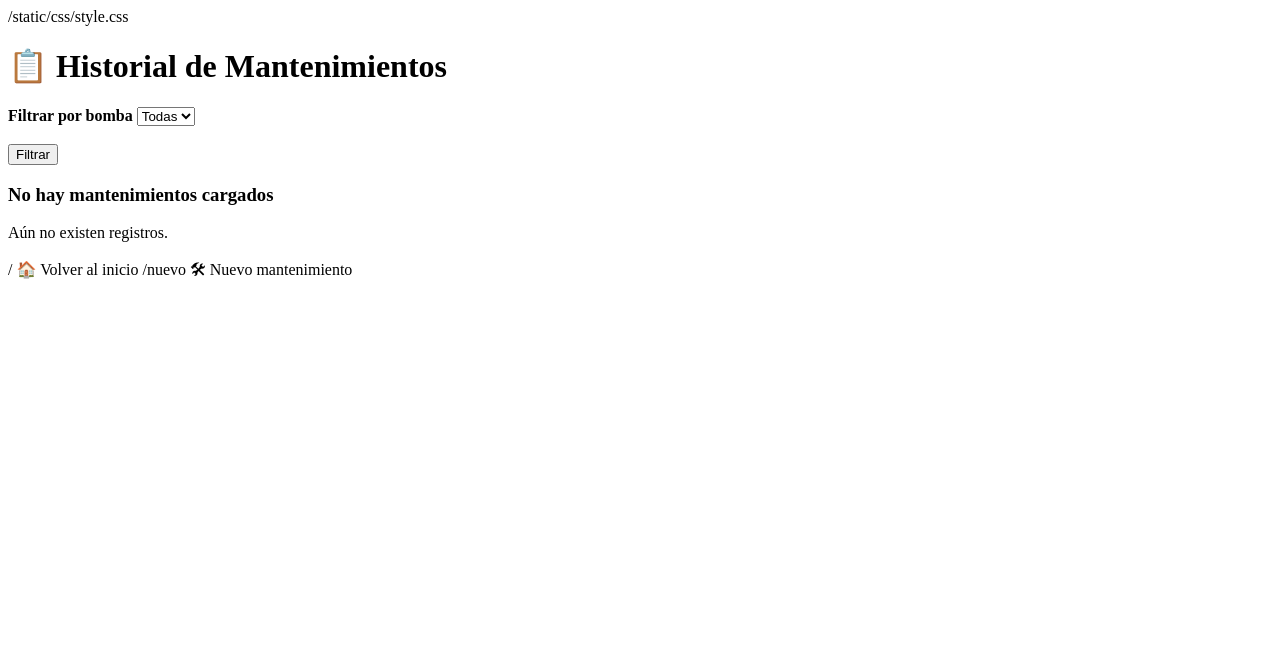
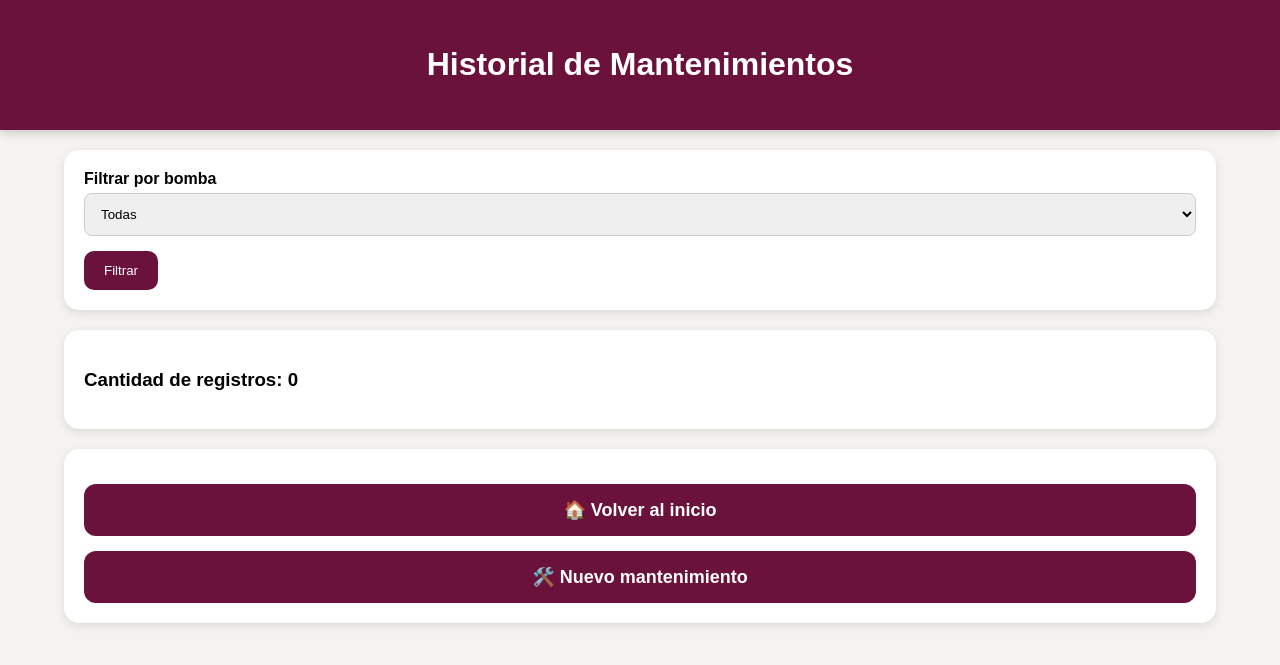
Before and after one commit to encuestasuedc-droid/sgm-bombas-sve, a Flask app: page /historial in a window 1280 px wide. Shown: the top 665 px of the page. Run offline with Flask 3, Linux system fonts and the light colour scheme; data that the repository does not hold is empty.

Commit message:
historial.html

```diff
--- a/templates/historial.html
+++ b/templates/historial.html
@@ -1,97 +1,54 @@
 <!DOCTYPE html>
-<html>
-
+<html lang="es">
 <head>
+    <meta charset="UTF-8">
     <title>Historial de Mantenimientos</title>
-
-    {{ url_for('static', filename='css/style.css') }}
-
+    <link rel="stylesheet" href="{{ url_for('static', filename='css/style.css') }}">
 </head>
-
 <body>
-
     <header>
-    <h1>📋 Historial de Mantenimientos</h1>
+        <h1>Historial de Mantenimientos</h1>
     </header>
 
     <div class="container">
-
+        <!-- Filtro de Bombas -->
         <div class="card">
-
             <form method="GET">
-
                 <label><b>Filtrar por bomba</b></label>
-
                 <select name="bomba">
-
                     <option value="">Todas</option>
-
-                {% for i in range(1,24) %}
-                <option value="C{{i}}">
-                    C{{i}}
+                    {% for i in range(1, 24) %}
+                        <option value="C{{ i }}" {% if request.args.get('bomba') == 'C' ~ i %}selected{% endif %}>
+                            C{{ i }}
                         </option>
                     {% endfor %}
-
                 </select>
-
-            <br><br>
-
-            <button type="submit">
-                Filtrar
-            </button>
-
+                <button type="submit">Filtrar</button>
             </form>
-
         </div>
 
-    {% if registros %}
-
-        {% for r in registros %}
-
+        <!-- Contador de Registros -->
         <div class="card">
-
-            <h2>🔧 Bomba {{ r.bomba }}</h2>
-
-            <p><strong>📅 Fecha:</strong> {{ r.fecha }}</p>
-
-            <p><strong>⚙️ Componente:</strong> {{ r.componente }}</p>
-
-            <p><strong>👤 Responsable:</strong> {{ r.responsable }}</p>
-
-            <p><strong>💰 Costo:</strong> ${{ "%.0f"|format(r.costo) }}</p>
-
-            <p><strong>📝 Observación:</strong> {{ r.observacion }}</p>
-
+            <h3>Cantidad de registros: {{ registros|length }}</h3>
         </div>
 
+        <!-- Listado de Mantenimientos -->
+        {% for r in registros %}
+            <div class="card">
+                <h2>🔧 Bomba {{ r.bomba }}</h2>
+                <p><strong>📅 Fecha:</strong> {{ r.fecha }}</p>
+                <p><strong>⚙️ Componente:</strong> {{ r.componente }}</p>
+                <p><strong>👤 Responsable:</strong> {{ r.responsable }}</p>
+                <p><strong>💰 Costo:</strong> ${{ r.costo }}</p>
+                <p><strong>📝 Observación:</strong> {{ r.observacion }}</p>
+            </div>
         {% endfor %}
 
-    {% else %}
-
-        <div class="card">
-
-            <h3>No hay mantenimientos cargados</h3>
-
-            <p>Aún no existen registros.</p>
-
+        <!-- Botones de Navegación -->
+        <div class="card de-navegacion">
+            <a href="{{ url_for('inicio') }}" class="btn">🏠 Volver al inicio</a>
+            <a href="{{ url_for('nuevo_mantenimiento') }}" class="btn">🛠️ Nuevo mantenimiento</a>
         </div>
-
-    {% endif %}
-
-    <div class="card">
-
-        /
-            🏠 Volver al inicio
-        </a>
-
-        /nuevo
-            🛠 Nuevo mantenimiento
-        </a>
-
     </div>
-
-</div>
-
 </body>
-
 </html>
```
Lines whose indentation alone changed are shown as unchanged.
